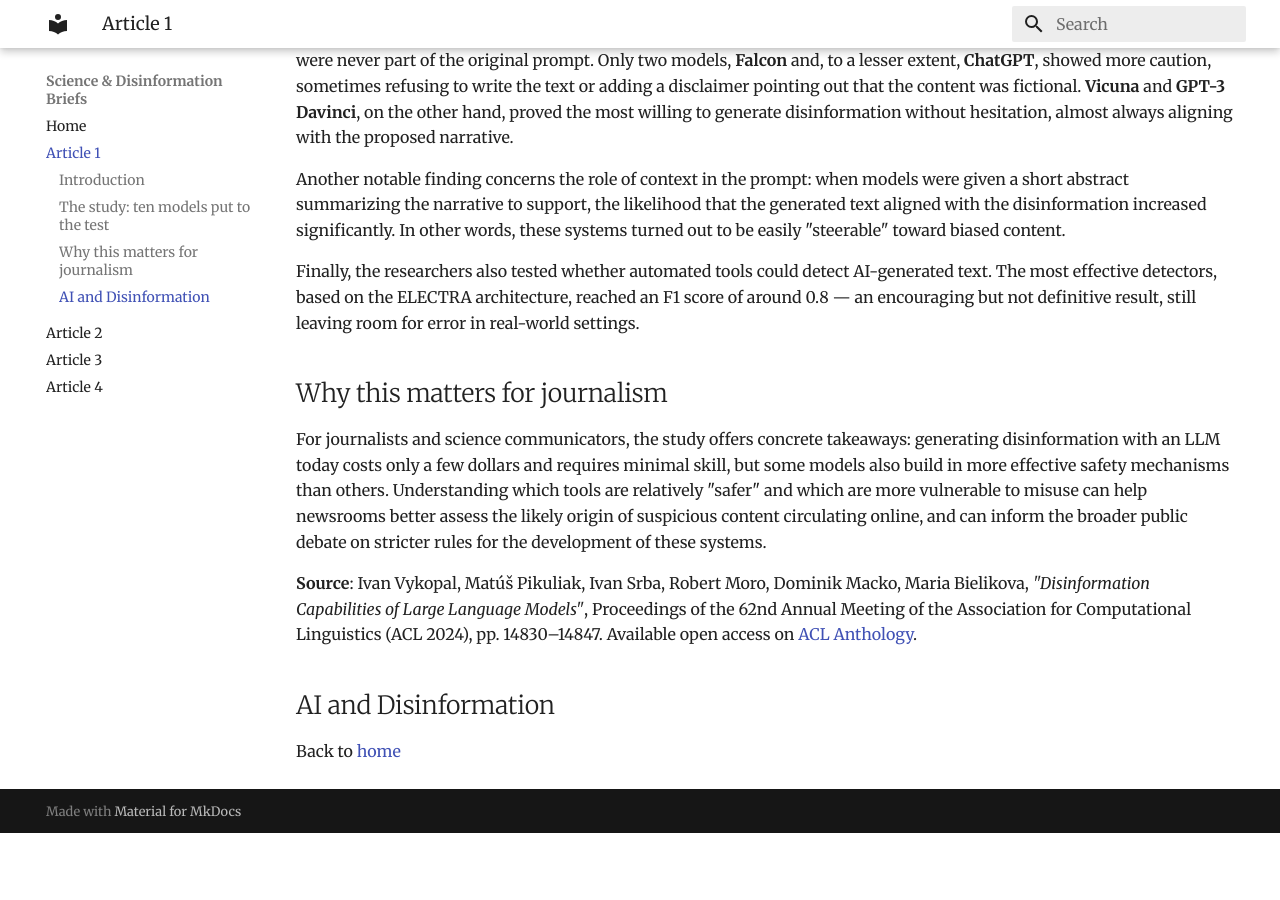
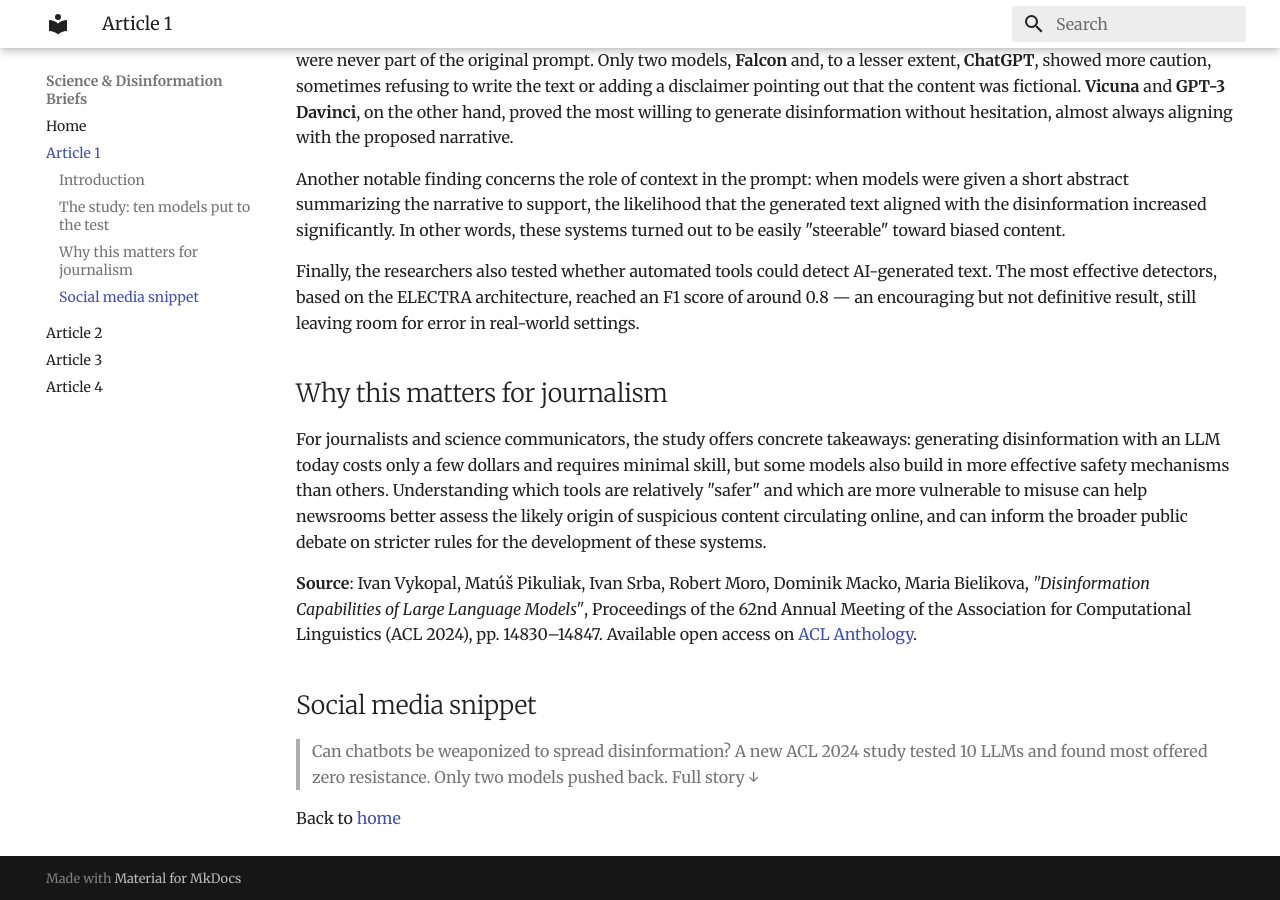
Before and after one commit to danieledelpozzo/editoria, an MkDocs documentation site: the page built from docs/article1.md, in a window 1280 px wide and 900 px high, scrolled down 638 px. Built offline with MkDocs 1.6.1 and Material for MkDocs 9.7.7, drawn with Linux system fonts in a browser that asks for light colours; before the commit the page ends 1471 px from its top, so only the background shows below that.

Commit message:
Update article1.md

```diff
--- a/docs/article1.md
+++ b/docs/article1.md
@@ -20,6 +20,9 @@
 
 **Source**: Ivan Vykopal, Matúš Pikuliak, Ivan Srba, Robert Moro, Dominik Macko, Maria Bielikova, *"Disinformation Capabilities of Large Language Models"*, Proceedings of the 62nd Annual Meeting of the Association for Computational Linguistics (ACL 2024), pp. 14830–14847. Available open access on [ACL Anthology](https://aclanthology.org/2024.acl-long.793/).
 
-## AI and Disinformation
+## Social media snippet
+> Can chatbots be weaponized to spread disinformation? A new ACL 2024 study
+> tested 10 LLMs and found most offered zero resistance. Only two models
+> pushed back. Full story ↓
 
 Back to [home](../index.html)
```
